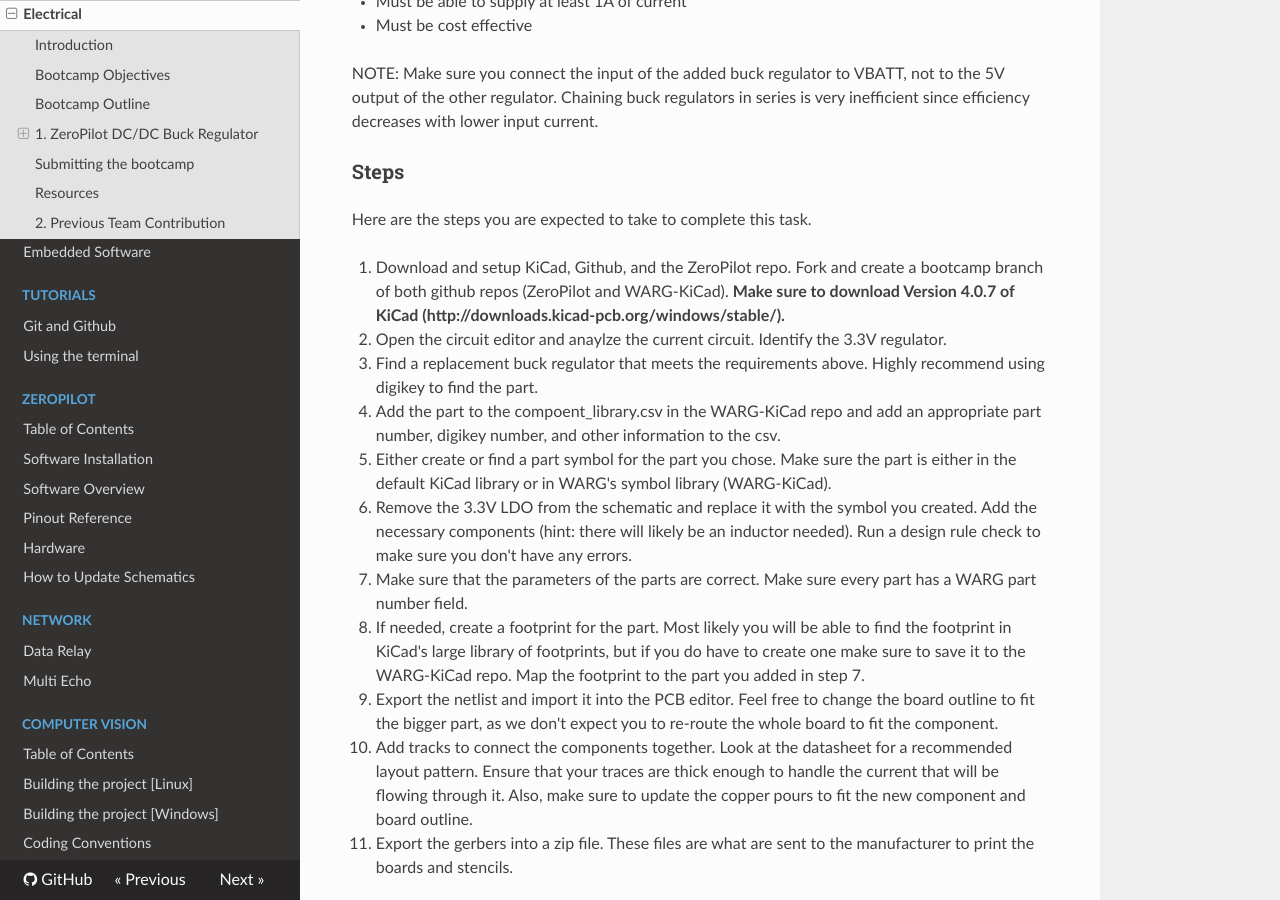
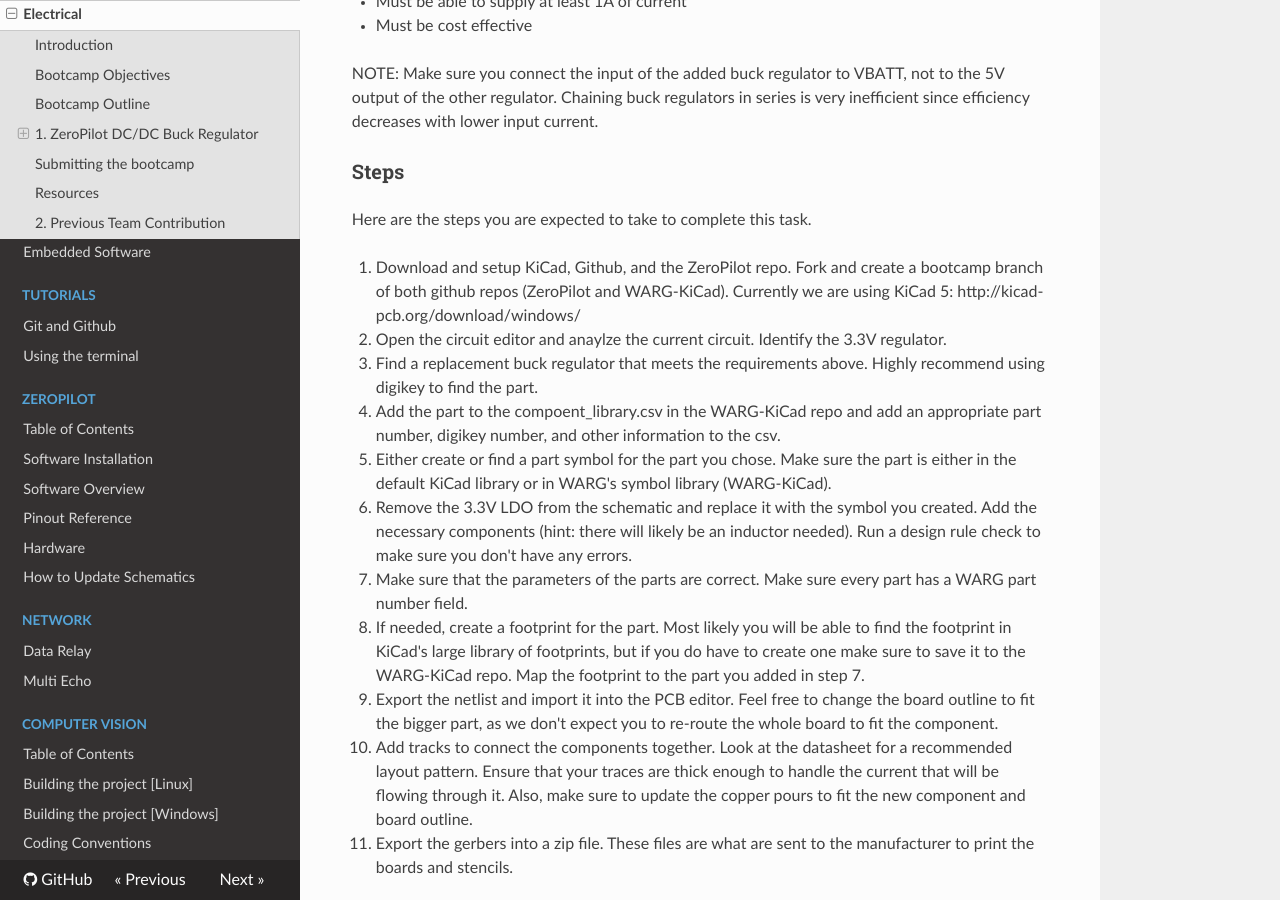
Before and after one commit to UWARG/docs, an MkDocs documentation site: the page built from docs/bootcamp/electrical.md, in a window 1280 px wide and 900 px high, scrolled down 1720 px. Built offline with MkDocs 1.6.1, drawn with Linux system fonts in a browser that asks for light colours; nearby versions of some CDN libraries; old or Windows-style settings are respelled for this version of MkDocs.

Commit message:
Update electrical.md

```diff
--- a/docs/bootcamp/electrical.md
+++ b/docs/bootcamp/electrical.md
@@ -50,7 +50,7 @@ NOTE: Make sure you connect the input of the added buck regulator to VBATT, not
 
 Here are the steps you are expected to take to complete this task.
 
-1. Download and setup KiCad, Github, and the ZeroPilot repo. Fork and create a bootcamp branch of both github repos (ZeroPilot and WARG-KiCad). __Make sure to download Version 4.0.7 of KiCad (http://downloads.kicad-pcb.org/windows/stable/).__
+1. Download and setup KiCad, Github, and the ZeroPilot repo. Fork and create a bootcamp branch of both github repos (ZeroPilot and WARG-KiCad). Currently we are using KiCad 5: http://kicad-pcb.org/download/windows/
 
 2. Open the circuit editor and anaylze the current circuit. Identify the 3.3V regulator.
 
```
